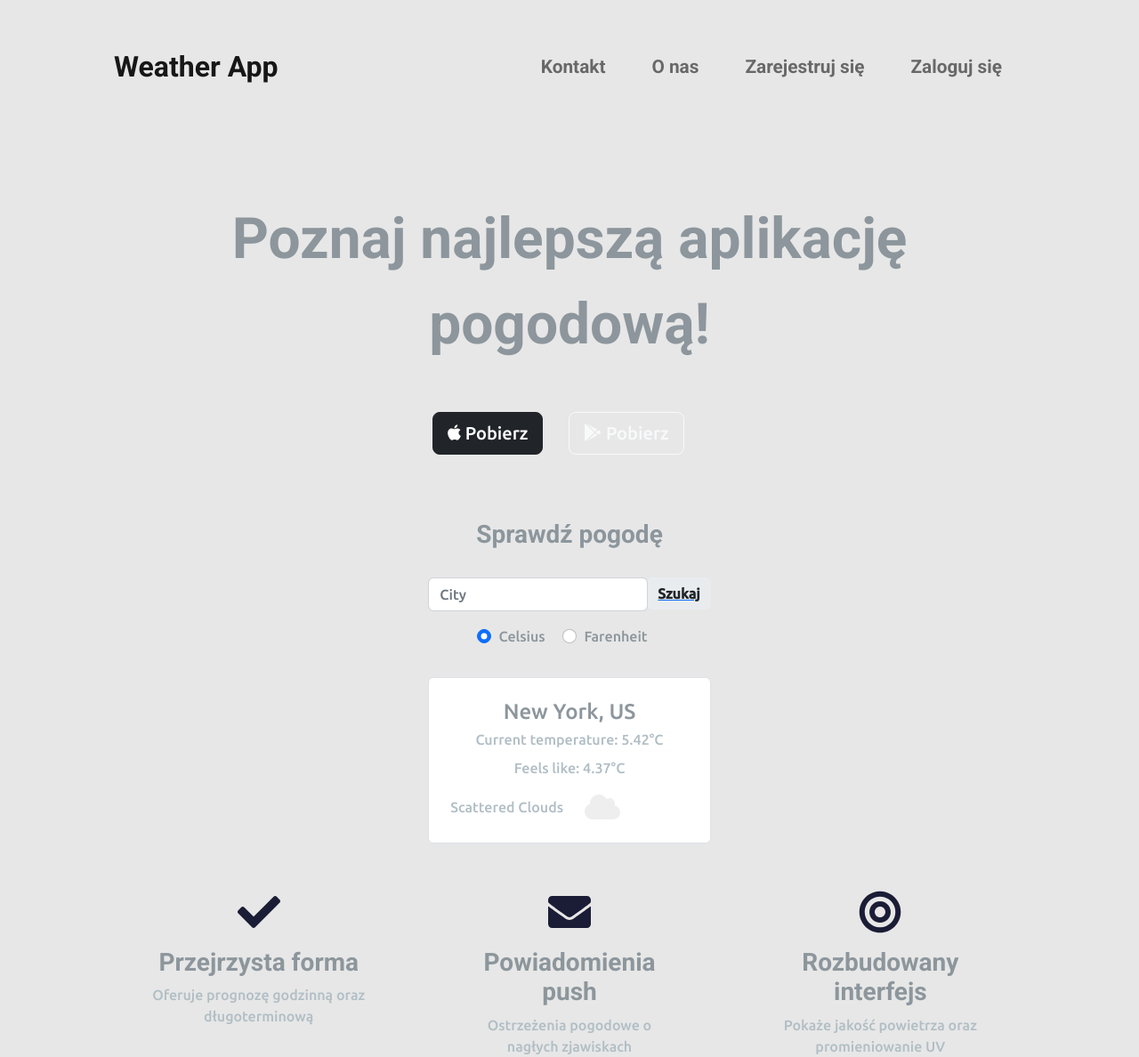
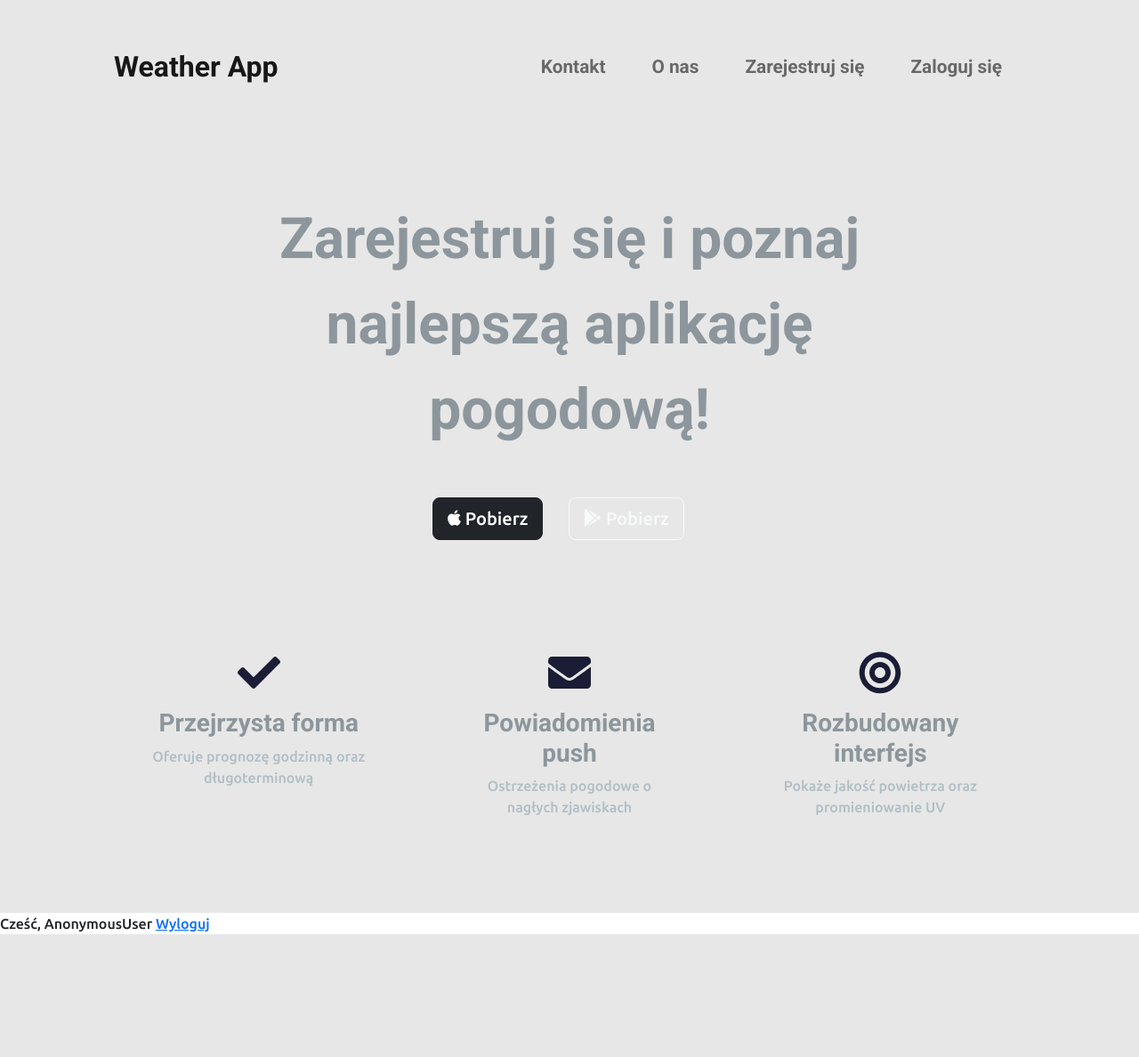
Before and after one commit to PythonGroup56/Weather_Portal, a Django app: page / in a window 1280 px wide. Shown: the top 1188 px of the page at 89% size. After the commit the page ends 1050 px from the top, so only its background shows below. Run offline with Django 4.2, Linux system fonts and the light colour scheme.

Commit message:
Add changes to dashboard html and html reset password

```diff
--- a/accounts/templates/registration_login/dashboard.html
+++ b/accounts/templates/registration_login/dashboard.html
@@ -9,67 +9,11 @@
     <!-- Opis oraz buttons -->
     <div class="row">
         <div class="container-fluid">
-          <h1>Poznaj najlepszą aplikację pogodową!</h1>
+          <h1>Zarejestruj się i poznaj najlepszą aplikację pogodową!</h1>
           <button type="button" class="btn btn-dark btn-lg download-button"><i class="fab fa-apple"></i> Pobierz</button>
           <button type="button" class="btn btn-outline-light btn-lg download-button"><i class="fab fa-google-play"></i> Pobierz</button>
         </div>
       </div>
-
-
-      <!-- Aplikacja -->
-      <section id="App">
-        <div class="container py-10 h-10">
-
-          <div class="row d-flex justify-content-center align-items-center h-100">
-            <div class="col-md-8 col-lg-6 col-xl-4">
-
-              <h3 class="mb-4 pb-2 fw-normal">Sprawdź pogodę</h3>
-
-              <div class="input-group rounded mb-3">
-                <input type="search" class="form-control rounded" placeholder="City" aria-label="Search"
-                  aria-describedby="search-addon" />
-                <a href="#!" type="button">
-                  <span class="input-group-text border-0 fw-bold" id="search-addon">
-                    Szukaj
-                  </span>
-                </a>
-              </div>
-
-              <div class="mb-4 pb-2">
-                <div class="form-check form-check-inline">
-                  <input class="form-check-input" type="radio" name="inlineRadioOptions" id="inlineRadio1"
-                    value="option1" checked />
-                  <label class="form-check-label" for="inlineRadio1">Celsius</label>
-                </div>
-
-                <div class="form-check form-check-inline">
-                  <input class="form-check-input" type="radio" name="inlineRadioOptions" id="inlineRadio2"
-                    value="option2" />
-                  <label class="form-check-label" for="inlineRadio2">Farenheit</label>
-                </div>
-              </div>
-
-              <div class="card shadow-0 border">
-                <div class="card-body p-4">
-
-                  <h4 class="mb-1 sfw-normal">New York, US</h4>
-                  <p class="mb-2">Current temperature: <strong>5.42°C</strong></p>
-                  <p>Feels like: <strong>4.37°C</strong></p>
-
-
-                  <div class="d-flex flex-row align-items-center">
-                    <p class="mb-0 me-4">Scattered Clouds</p>
-                    <i class="fas fa-cloud fa-2x" style="color: #eee;"></i>
-                  </div>
-
-                </div>
-              </div>
-
-            </div>
-          </div>
-
-        </div>
-      </section>
 
 
       <!-- Sekcja plusy -->
```
